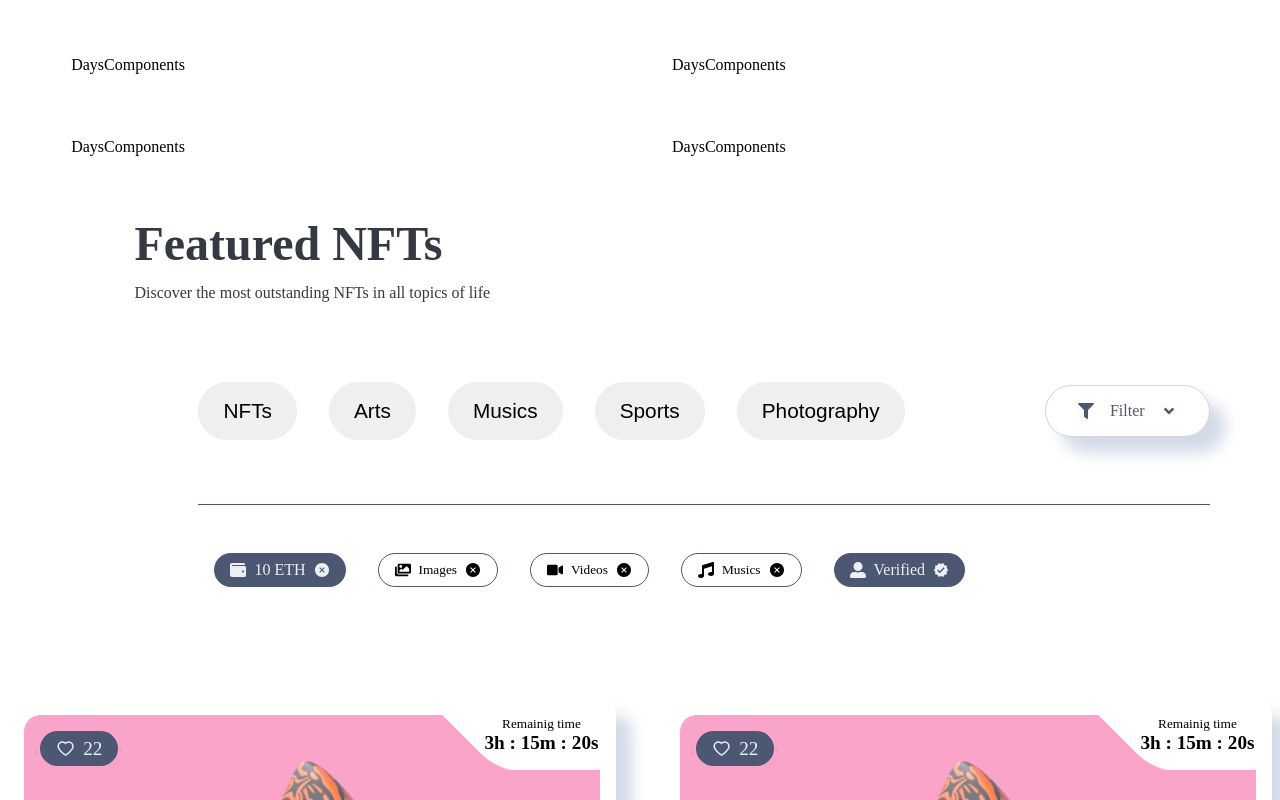
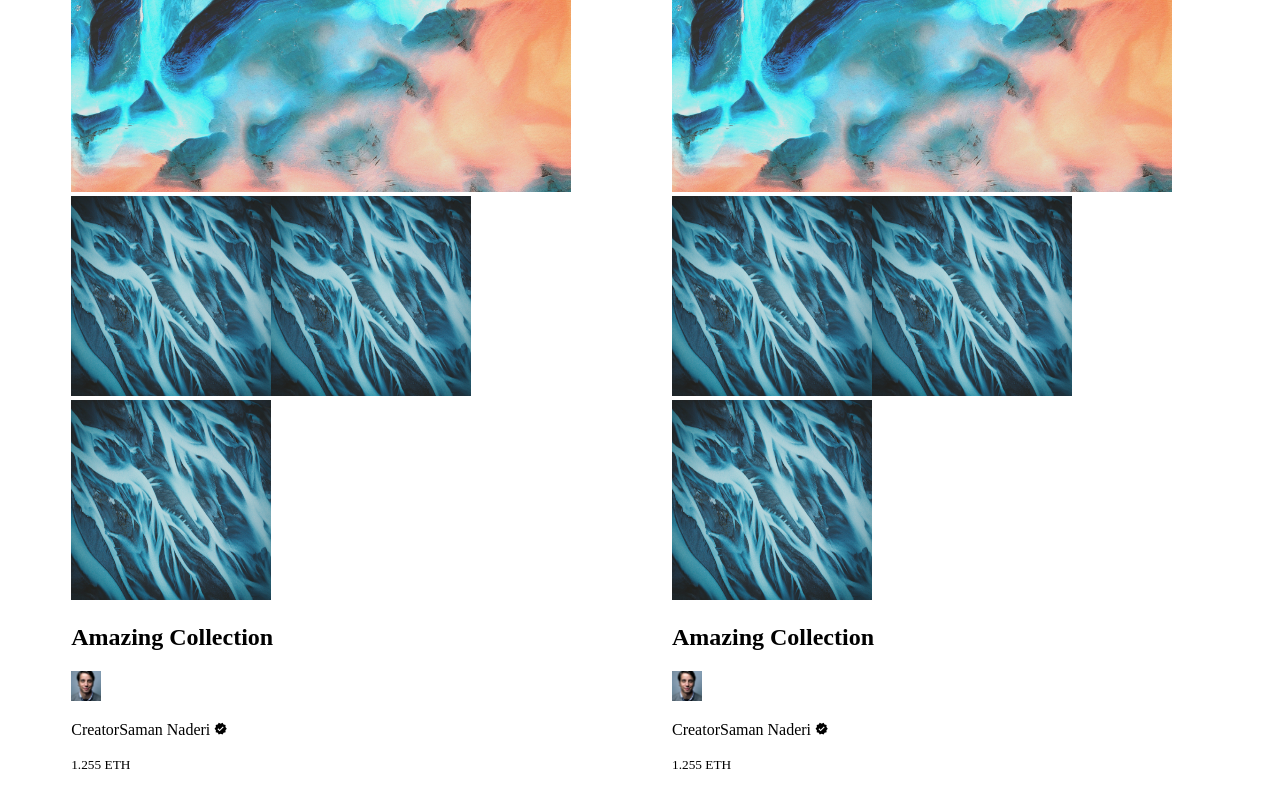
Before and after one commit to sinaata25/NFT-Market, a Next.js app: page / in a window 1280 px wide. Shown: the part 3060-3860 px from the top of the page. Built offline with nearby package versions, Linux system fonts and the light colour scheme.

Commit message:
days component jsx completed

```diff
--- a/components/Collection/DaysComponents/DaysComponents.jsx
+++ b/components/Collection/DaysComponents/DaysComponents.jsx
@@ -1,11 +1,41 @@
 import React from 'react'
-
+import Image from 'next/image'
+import { MdVerified } from 'react-icons/md'
 //internal import
 import Style from "./DaysComponents.module.css"
+import images from "../../../img"
 
 const DaysComponents = () => {
   return (
-    <div>DaysComponents</div>
+    <div className={Style.daysComponent}>
+       <div className={Style.daysComponent_box}>
+          <div className={Style.daysComponent_box_img}>
+            <Image src={images.creatorbackground1} className={Style.daysComponent_box_img_img} alt="profile background" width={500} height={300} objectFit="covers" />
+          </div>
+          <div className={Style.daysComponent_box_profile} >
+            <Image src={images.creatorbackground2} alt="profile" width={200} height={200} className={Style.daysComponent_box_img_1} objectFit="covers" />
+            <Image src={images.creatorbackground2} alt="profile" width={200} height={200} className={Style.daysComponent_box_img_2} objectFit="covers" />
+            <Image src={images.creatorbackground2} alt="profile" width={200} height={200} className={Style.daysComponent_box_img_3} objectFit="covers" />
+          </div>
+        <div className={Style.daysComponent_box_title}>
+          <h2>Amazing Collection</h2>
+          <div className={Style.daysComponent_box_title_info} >
+            <div className={Style.daysComponent_box_title_info_profile}>
+              <Image src={images.user1} alt="profile" width={30} height={30} objectFit="covers" className={Style.daysComponent_box_title_info_profile_img} />
+              <p>
+                Creator
+                <span>
+                  Saman Naderi <small> <MdVerified/> </small>
+                </span>
+              </p>
+            </div>
+            <div className={Style.daysComponent_box_title_info_profile} >
+              <small>1.255 ETH</small>
+            </div>
+          </div>
+        </div>
+      </div>
+    </div>
   )
 }
 
```
